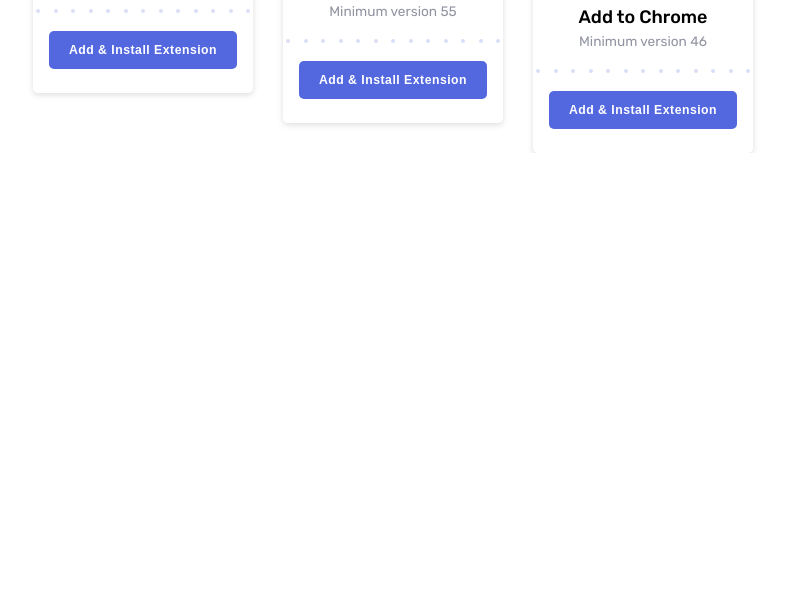
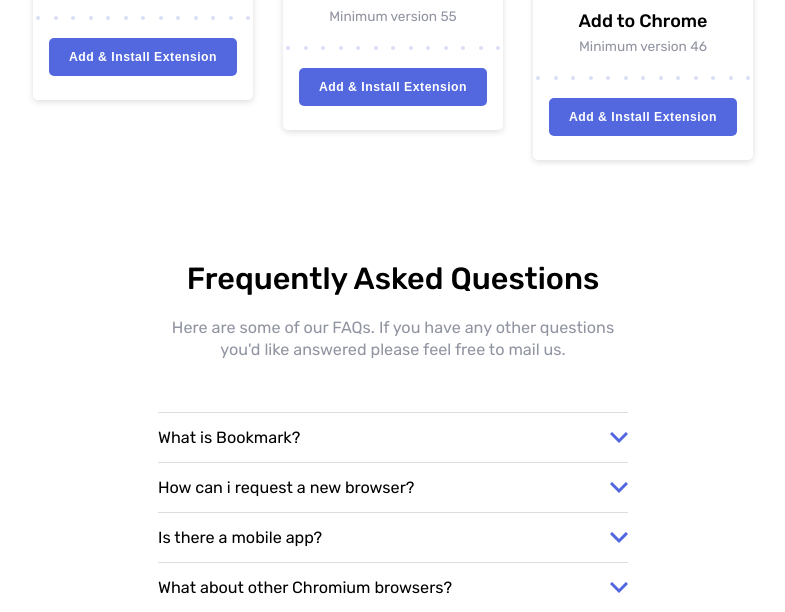
Before and after one commit to alexisPraiz19/bookmark, a website: page index.html in a window 1280 px wide. Shown: the part 1749-2361 px from the top of the page, without its empty margins (247-1032 px from the left). Before the commit the page ends 1902 px from the top, so only its background shows below. Drawn offline with Linux system fonts and the light colour scheme.

Commit message:
Sección 'Questions' agregado con su respectivo diseño Desktop/Laptop/Tablet/Mobile

```diff
--- a/css/general.css
+++ b/css/general.css
@@ -39,12 +39,12 @@
     h1, h2{ font-weight: 500; }
 }
 
-/* Responsive: LapTop (1024px) */
+/* Responsive: LapTop 1024px */
 @media screen and (width <= 1024px){
     body{ font-size: 17px; }
 }
 
-/* Responsive: LapTop (500px) */
+/* Responsive: Mobile 500px */
 @media screen and (width <= 500px){
     body{ font-size: 16.5px; }
 }
--- a/css/index.css
+++ b/css/index.css
@@ -8,3 +8,4 @@
 @import "sections/hero.css";
 @import "sections/features.css";
 @import "sections/download.css";
+@import "sections/questions.css";
--- a/css/reusable_styles.css
+++ b/css/reusable_styles.css
@@ -1,5 +1,5 @@
 .r-d-flex{
-    /* display: flex; */
+    display: flex;
     display: -webkit-flex;
 }
 
@@ -30,4 +30,8 @@
     border-radius: 5px;
 }
 
-.r-text-color{ color: var(--Grayish-Blue); }
+.r-text-color{
+    font-size: .9em;
+    color: var(--Grayish-Blue);
+    line-height: 1.4;
+}
--- a/css/sections/download.css
+++ b/css/sections/download.css
@@ -9,7 +9,7 @@
 
         h1{
             margin-bottom: 20px;
-            font-size: 1.55em;
+            font-size: 1.7em;
         }
     }
 
@@ -87,7 +87,6 @@
         padding-inline: 8%;
 
         .header_download{ width: 100% }
-
         .cards .card{ width: 90% }
     }
 }
--- a/css/sections/hero.css
+++ b/css/sections/hero.css
@@ -67,7 +67,6 @@
         padding-inline: 4%;
 
         .header_hero{
-            width: 100%;
             margin-top: 10px;
             text-align: center;
             transform: scale(1);
@@ -91,8 +90,9 @@
 @media screen and (width <= 500px){
     .hero{
         .header_hero{
+            width: 100%;
             margin-top: 40px;
-            p{ text-wrap: balance }
+            p{text-wrap: balance;}
         }
 
         .illustration-hero{
--- /dev/null
+++ b/css/sections/questions.css
@@ -0,0 +1,55 @@
+.questions{
+    place-content: center;
+    width: 470px;
+    margin: 100px auto 0 auto;
+
+    .header_questions{
+        text-align: center;
+
+        h1{
+            margin-bottom: 20px;
+            font-size: 1.7em;
+        }
+    }
+
+    .container-details{
+        margin-top: 50px;
+
+        .details{
+            &[open] > summary img{
+                filter: brightness(0) saturate(100%) invert(64%) sepia(65%) saturate(6975%) hue-rotate(333deg) brightness(113%) contrast(95%);
+                transform: rotate(-180deg);
+            }
+
+            summary{
+                justify-content: space-between;
+                align-items: center;
+                padding-block: 15px;
+                font-size: .9em;
+                border-top: 1.2px solid #0002;
+                cursor: pointer;
+
+                &:hover{ color: var(--Soft-Red) }
+                &:last-child{ border-bottom: 1.2px solid #0002 }
+
+                img{
+                    transition: transform .14s linear;
+                    pointer-events: none;
+                }
+            }
+
+            p{
+                margin-bottom: 20px;
+                font-size: .84em;
+            }
+        }
+    }
+}
+
+/* Responsive: Mobile 500xp */
+@media screen and (width <= 500px) {
+    .questions{
+        width: 100%;
+        padding-inline: 8%;
+    }
+}
--- a/css/semantics/main.css
+++ b/css/semantics/main.css
@@ -2,10 +2,6 @@
     margin-top: 50px;
 
     .header_hero h1, .header_features h1{ font-size: 1.9em }
-    .header_hero p, .header_features p, .header_download p{
-        font-size: .9em;
-        line-height: 1.4;
-    }
 }
 
 
--- a/index.html
+++ b/index.html
@@ -148,7 +148,73 @@
         </div>
       </div>
      </section>
-  </main>
+
+     <!-- Frequently Asked Questions -->
+     <section class="questions r-d-grid">
+      <header class="header_questions">
+        <h1>Frequently Asked Questions</h1>
+
+        <p class="r-text-color">
+          Here are some of our FAQs. If you have any other questions
+          you'd like answered please feel free to mail us.
+        </p>
+      </header>
+
+      <div class="container-details" id="container-details">
+        <details class="details">
+          <summary class="r-d-flex">
+            What is Bookmark?
+            <img src="public/svg/icon-arrow.svg" alt="icon-arrow">
+          </summary>
+
+          <p class="r-text-color">
+            Lorem ipsum, dolor sit amet consectetur adipisicing elit.
+            Repellat sapiente perspiciatis qui adipisci repudiandae!
+            Veritatis commodi repellat corporis natus, officiis ipsum.
+          </p>
+        </details>
+
+        <details class="details">
+          <summary class="r-d-flex">
+            How can i request a new browser?
+            <img src="public/svg/icon-arrow.svg" alt="icon-arrow">
+          </summary>
+
+          <p class="r-text-color">
+            Lorem ipsum, dolor sit amet consectetur adipisicing elit.
+            Repellat sapiente perspiciatis qui adipisci repudiandae!
+            Veritatis commodi repellat corporis natus, officiis ipsum.
+          </p>
+        </details>
+
+        <details class="details">
+          <summary class="r-d-flex">
+            Is there a mobile app?
+            <img src="public/svg/icon-arrow.svg" alt="icon-arrow">
+          </summary>
+
+          <p class="r-text-color">
+            Lorem ipsum, dolor sit amet consectetur adipisicing elit.
+            Repellat sapiente perspiciatis qui adipisci repudiandae!
+            Veritatis commodi repellat corporis natus, officiis ipsum.
+          </p>
+        </details>
+
+        <details class="details">
+          <summary class="r-d-flex">
+            What about other Chromium browsers?
+            <img src="public/svg/icon-arrow.svg" alt="icon-arrow">
+          </summary>
+
+          <p class="r-text-color">
+            Lorem ipsum, dolor sit amet consectetur adipisicing elit.
+            Repellat sapiente perspiciatis qui adipisci repudiandae!
+            Veritatis commodi repellat corporis natus, officiis ipsum.
+          </p>
+        </details>
+      </div>
+     </section>
+    </main>
 
   <script src="/js/open_close_menu_mobile.js"></script>
 </body>
```
Also changed, not shown: css/sections/features.css (line endings or trailing spaces).
